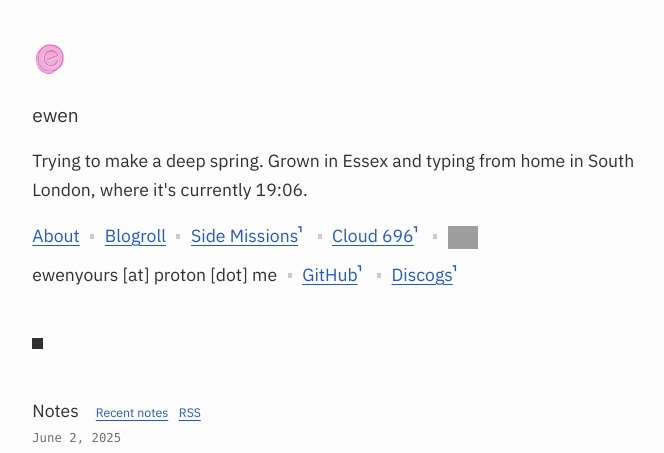
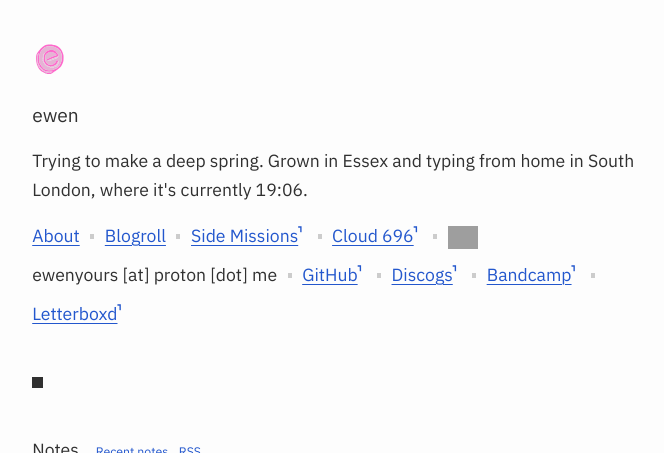
Before and after one commit to ewenme/site2, a Jekyll site: the page built from index.html, in a window 1280 px wide and 900 px high, cut to the strip 0-453 px from the top of the window. Shown: the whole strip, without its empty margins (291-955 px from the left). Built offline with Jekyll 4.4.1, drawn with Linux system fonts in a browser that asks for light colours; grey boxes are pictures that could not be loaded.

Commit message:
add bc /lb

```diff
--- a/index.html
+++ b/index.html
@@ -34,6 +34,10 @@ root: true
   <a href="https://github.com/ewenme" rel="me">GitHub</a>
   <hr class="inline-hr" />
   <a href="https://www.discogs.com/user/ewen_" rel="me">Discogs</a>
+  <hr class="inline-hr" />
+  <a href="https://bandcamp.com/ewen_" rel="me">Bandcamp</a>
+  <hr class="inline-hr" />
+  <a href="https://letterboxd.com/ewenme/" rel="me">Letterboxd</a>
 </nav>
 
 <hr class="hr" />
```
